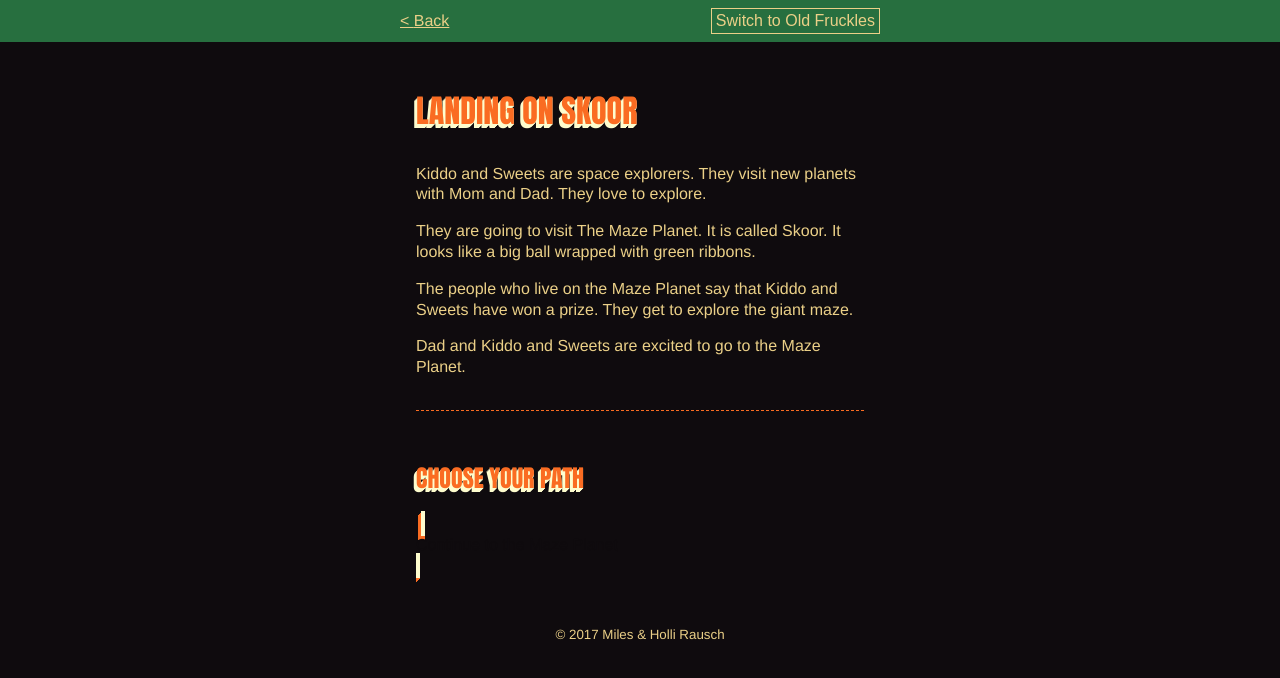
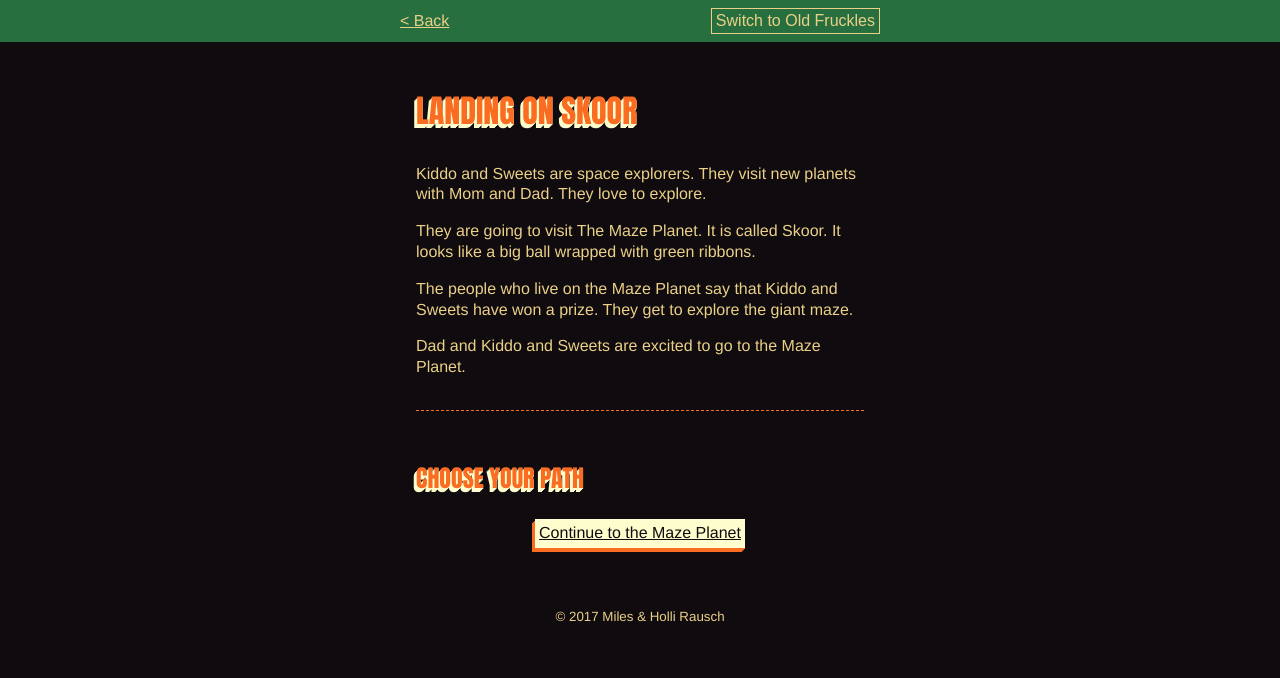
Before and after one commit to awayken/2017-christmas-card, a Nuxt app: page /landing-on-skoor in a window 1280 px wide. Shown: the top 678 px of the page. Built offline with nearby package versions, Linux system fonts and the light colour scheme.

Commit message:
Fix choices styling now that Navigation is scoped

```diff
--- a/pages/landing-on-skoor.vue
+++ b/pages/landing-on-skoor.vue
@@ -13,7 +13,7 @@
       <p>Dad and Kiddo and Sweets all turned to each other with big, beaming smiles. Mom shook her head and tapped some keys on the dashboard console. The ship began its descent.</p>
 
       <Chooser title="Choose Your Path">
-        <nav slot="choices">
+        <nav slot="choices" class="chooser__choices">
           <nuxt-link to="/landing-on-skoor" class="chooser__choice">
             <span class="chooser__choice-target">Continue to the Maze Planet</span>
           </nuxt-link>
@@ -28,7 +28,7 @@
       <p>Dad and Kiddo and Sweets are excited to go to the Maze Planet.</p>
 
       <Chooser title="Choose Your Path">
-        <nav slot="choices" class="story__choices">
+        <nav slot="choices" class="chooser__choices">
           <nuxt-link to="/landing-on-skoor" class="chooser__choice">
             <span class="chooser__choice-target">Continue to the Maze Planet</span>
           </nuxt-link>
```
